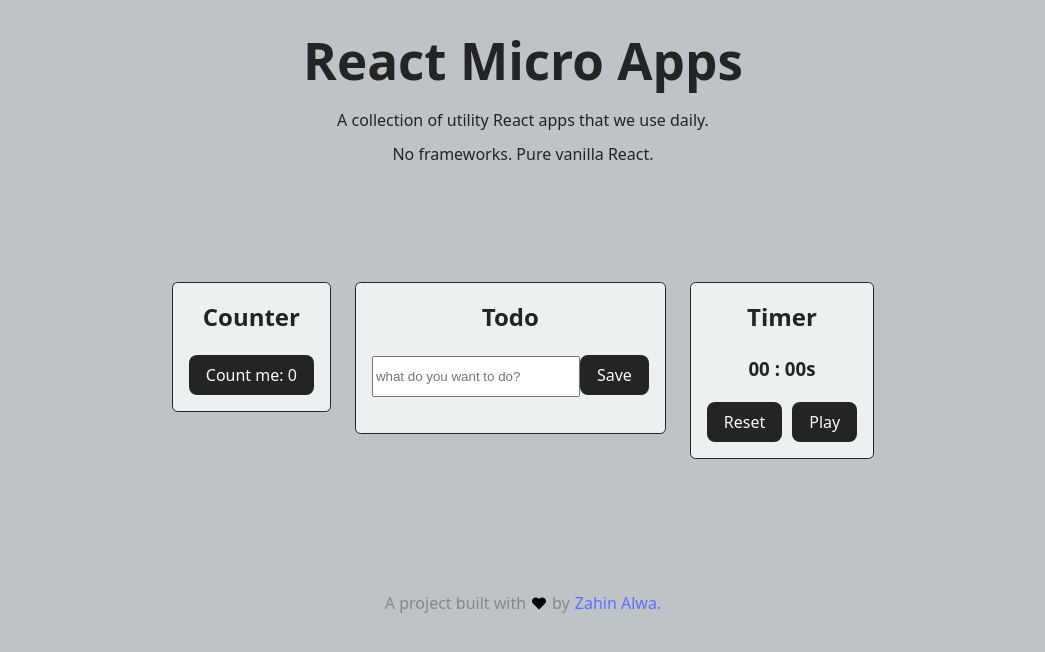
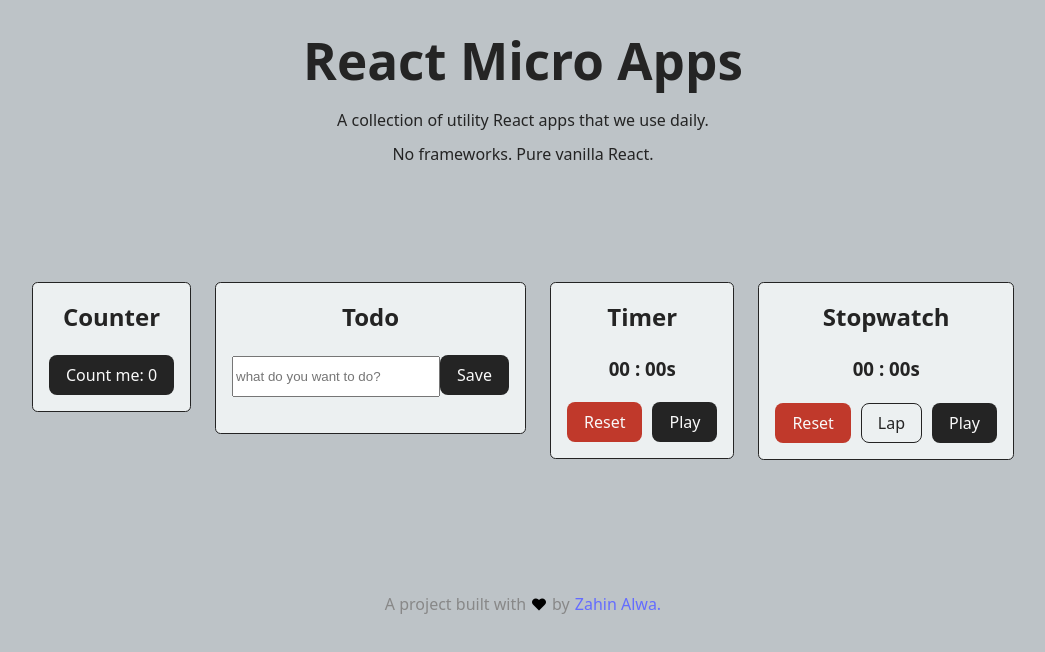
Before and after one commit to Zahinize/react-micro-apps, a React (Vite) app: page / in a window 1280 px wide. Shown: the top 652 px of the page, without its empty margins (117-1162 px from the left). Built offline with nearby package versions, Linux system fonts and the light colour scheme.

Commit message:
[Feature] Added Stopwatch component

```diff
--- a/src/App.jsx
+++ b/src/App.jsx
@@ -7,6 +7,7 @@ import Todo from './Todo';
 import Counter from './Counter';
 import Card from './Card';
 import Timer from './Timer';
+import Stopwatch from './Stopwatch';
 
 function App() {
 
@@ -29,6 +30,9 @@ function App() {
         <Card heading="Timer">
           <Timer />
         </Card>
+        <Card heading="Stopwatch">
+          <Stopwatch />
+        </Card>
       </div>
       <p className="c-light d-flex d-x-center d-y-center">
         A project built with
--- /dev/null
+++ b/src/Stopwatch.jsx
@@ -0,0 +1,101 @@
+import { useState, useEffect } from "react";
+import { formatTime, setMinMaxItems } from "./utils";
+
+function Stopwatch() {
+  const [play, setPlay] = useState(false);
+  const playText = play ? 'Pause' : 'Play';
+  let [timer, setTimer] = useState(0);
+  let [lapArr, setLapArr] = useState([]);
+  let [intervalId, setIntervalId] = useState(null);
+
+  useEffect(() => {
+    if (!play) {
+      intervalId ? clearInterval(intervalId) : null;
+      setIntervalId(null);
+      return;
+    }
+
+    if (!intervalId && play) {
+      let interval = setInterval(() => {
+        timer = timer + 1;
+        setTimer(timer);
+        // console.log('lapArr: ', lapArr);
+      }, 1000);
+
+      setIntervalId(interval);
+      if (!lapArr.length) {
+        lapArr.push({
+          timeStamp: Date.now(),
+          seconds: 0,
+          count: 0
+        });
+        setLapArr(lapArr);
+      }
+    }
+  }, [play, intervalId]);
+
+  function renderLapComponent() {
+    if (!lapArr.length) return;
+    let arr = structuredClone(lapArr);
+
+    // Remove the initial arr item
+    arr.shift();
+    if (!arr.length) return;
+    arr = setMinMaxItems(arr);
+
+    const list = arr.map(({ count, seconds, isMin = false, isMax = false }) => {
+      const bgOdd = (count%2) ? `bg-primary` : '';
+      const alertClass = isMax ? 'c-alert' : '';
+      const successClass = isMin ? 'c-success' : '';
+
+      return (
+        <div key={count} className={`d-flex d-x-between p-5 mb-10 ${bgOdd} ${alertClass} ${successClass}`}>
+          <span>Lap {count}</span>
+          <strong>{seconds} sec</strong>
+        </div>
+      );
+    });
+
+    return arr.length ? (
+      <div className="mb-20">
+        <h4 className="d-flex mt-0 mb-20">Laps</h4>
+        {list}
+      </div>
+    ) : null;
+  }
+
+  function handleResetBtnClick() {
+    setPlay(false);
+    setTimer(0);
+    setLapArr([]);
+  }
+
+  function handleLapBtnClick() {
+    if (!lapArr.length) return;
+
+    // console.log("Lap btn clicked!");
+    var lastLap = lapArr[lapArr.length - 1];
+    var now = Date.now();
+    var seconds = Number(((now - lastLap.timeStamp)/1000).toFixed(2));
+    var lap = {
+      timeStamp: now,
+      seconds,
+      count: lapArr.length
+    };
+
+    lapArr.push(lap);
+    setLapArr(lapArr);
+  }
+
+  return (
+    <>
+      <h3 className="mt-0 mb-20">{formatTime(timer)}</h3>
+      {renderLapComponent()}
+      <button className="alert mr-10" onClick={handleResetBtnClick}>Reset</button>
+      <button className="outline mr-10" onClick={handleLapBtnClick}>Lap</button>
+      <button onClick={() => setPlay(!play)}>{playText}</button>
+    </>
+  )
+}
+
+export default Stopwatch;
--- a/src/Timer.jsx
+++ b/src/Timer.jsx
@@ -32,7 +32,7 @@ function Timer() {
   return (
     <>
       <h3>{formatTime(timer)}</h3>
-      <button className="mr-10" onClick={handleResetBtnClick}>Reset</button>
+      <button className="alert mr-10" onClick={handleResetBtnClick}>Reset</button>
       <button onClick={() => setPlay(!play)}>{playText}</button>
     </>
   )
--- a/src/index.css
+++ b/src/index.css
@@ -5,6 +5,8 @@
   --light-color: #888;
   --link-color: #646cff;
   --link-hover-color: #535bf2;
+  --alert-color: #c0392b;
+  --success-color: #27ae60;
 
   font-family: system-ui, Avenir, Helvetica, Arial, sans-serif;
   line-height: 1.5;
@@ -78,9 +80,25 @@
 .mt-20 {
   margin-top: 20px;
 }
+/** Padding Utilities **/
+.p-5 {
+  padding: 5px;
+}
+.p-10 {
+  padding: 10px;
+}
 /** Color Utilities **/
 .c-light {
   color: var(--light-color);
+}
+.c-alert {
+  color: var(--alert-color);
+}
+.c-success {
+  color: var(--success-color);
+}
+.bg-primary {
+  background: var(--primary-bg);
 }
 
 .btn {
@@ -128,3 +146,12 @@ button {
   font-family: inherit;
   transition: border-color 0.25s;
 }
+button.outline {
+  background: transparent;
+  border: 1px solid var(--primary-color);
+  color: 1px solid var(--primary-color);
+}
+button.alert {
+  background: var(--alert-color);
+  color: var(#fff);
+}
--- a/src/utils.js
+++ b/src/utils.js
@@ -13,4 +13,18 @@ const formatTime = (sec) => {
   return result;
 }
 
-export { formatTime }
+const setMinMaxItems = (arr) => {
+  if (arr.length < 2) return arr;
+
+  let items = arr.map(({ seconds }) => seconds);
+  let min = Math.min.apply(null, items);
+  let max = Math.max.apply(null, items);
+  let minItem = arr.filter(({ seconds }) => seconds === min)[0];
+  let maxItem = arr.filter(({ seconds }) => seconds === max)[0];
+
+  minItem.isMin = true;
+  maxItem.isMax = true;
+  return arr;
+}
+
+export { formatTime, setMinMaxItems }
```
